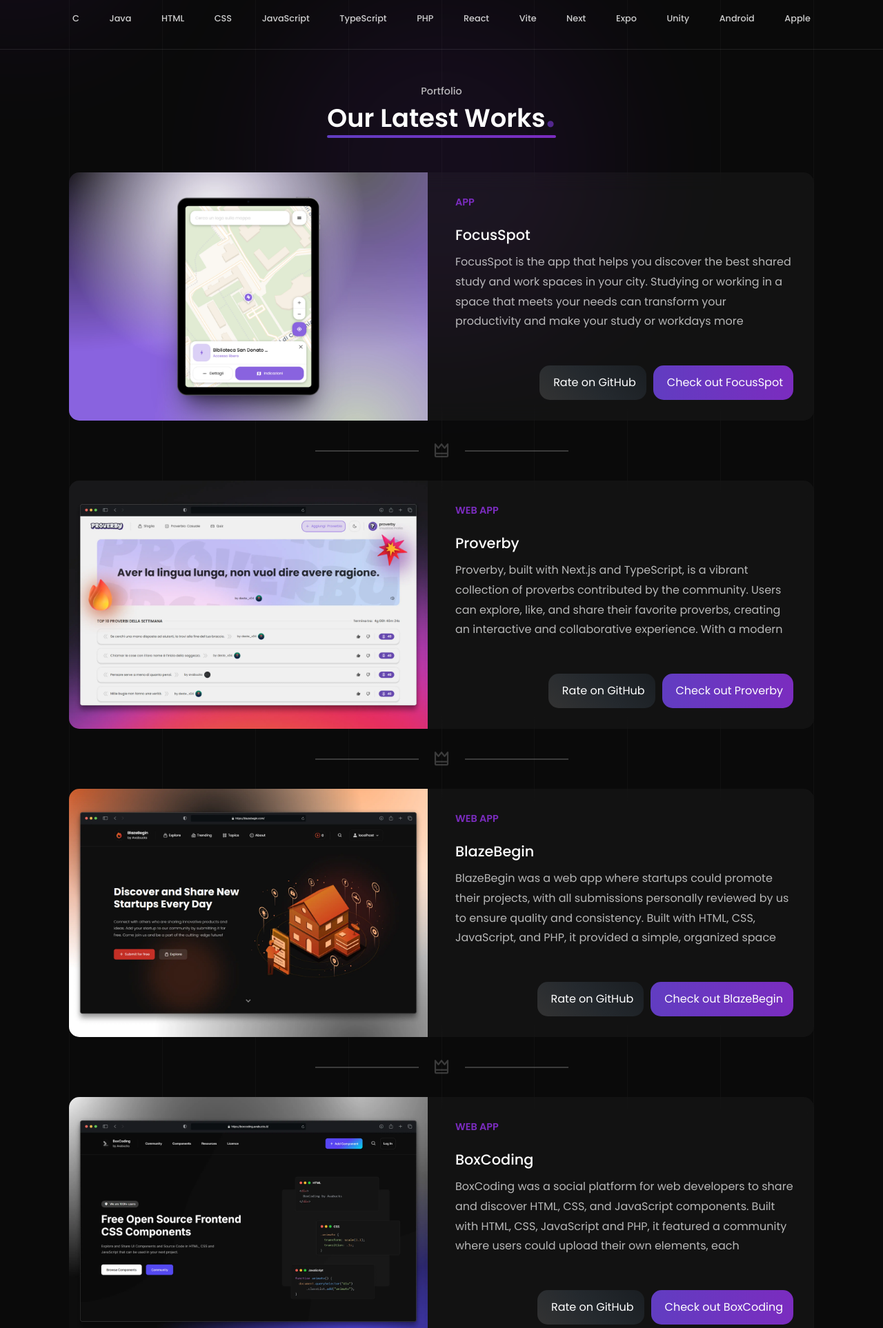
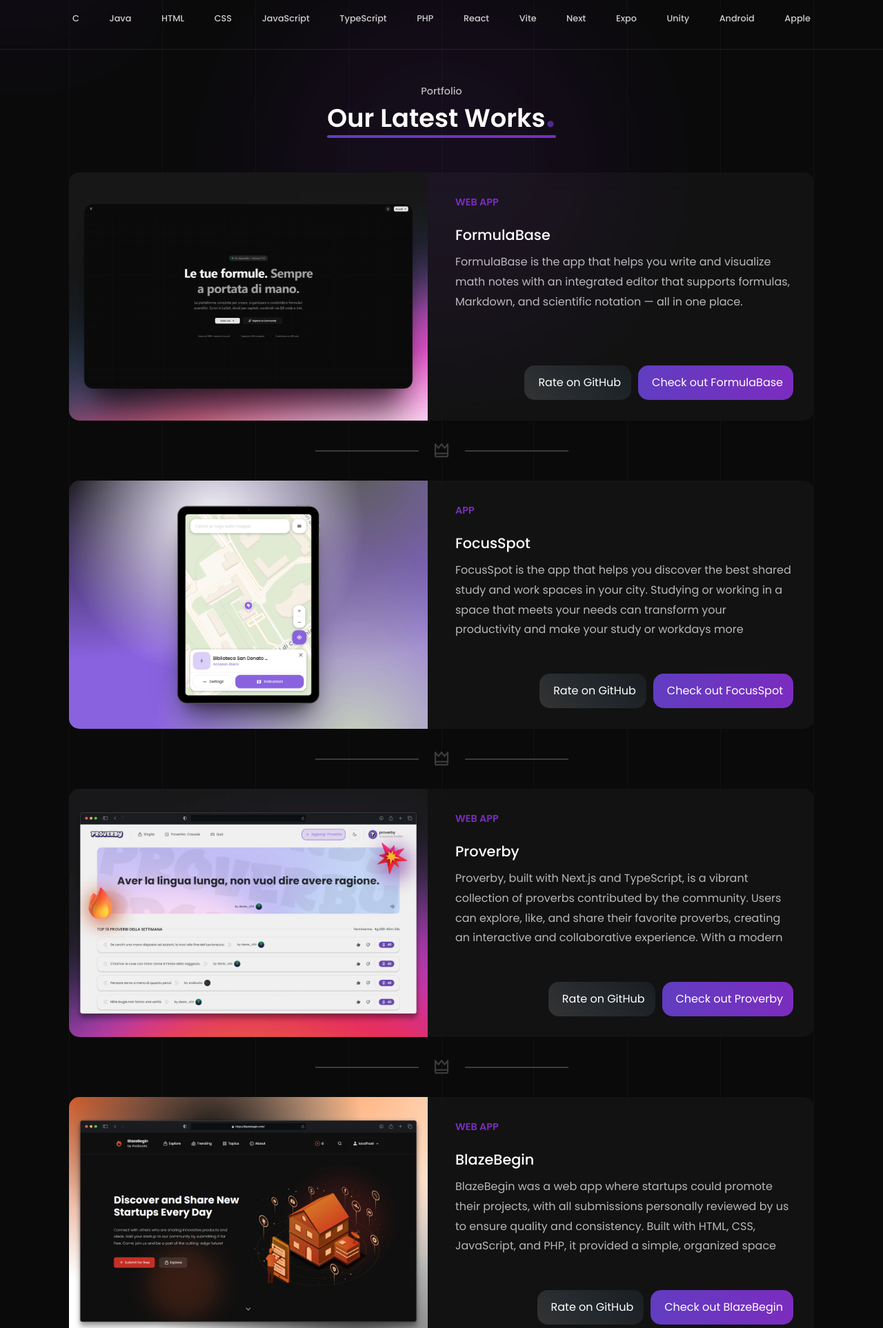
Before and after one commit to Avabucks/Avabucks, a PHP site: page / in a window 1280 px wide. Shown: the part 813-2739 px from the top of the page at 69% size. Run offline with PHP 8.4, Linux system fonts and the light colour scheme; some libraries are stand-ins or nearby versions.

Commit message:
✨ [ADD] FormulaBase

```diff
--- a/index.php
+++ b/index.php
@@ -83,6 +83,38 @@
             </h3>
         </div>
         <div class="portfolio-container">
+            <!-- FORMULABASE -->
+            <div>
+                <div class="thumb">
+                    <a href="https://formulario-five.vercel.app/" target="_blank">
+                        <div style="background-image: url('assets/21shots_so.webp');"></div>
+                    </a>
+                </div>
+                <div class="info">
+                    <div>
+                        <span class="tag">Web App</span>
+                        <h3>FormulaBase</h3>
+                        <span class="desc">FormulaBase is the app that helps you write and visualize math notes with an
+                            integrated editor that supports formulas, Markdown, and scientific notation — all in one
+                            place.</span>
+                        <div class="logos">
+                            <i class='bxl bx-react'></i>
+                            <i class='bxl bx-html5'></i>
+                            <i class='bxl bx-css3'></i>
+                            <i class='bxl bx-typescript'></i>
+                            <i class='bxl bx-next-js'></i>
+                        </div>
+                    </div>
+                    <div class="cta-portfolio">
+                        <div class="ripple github"><a href="https://github.com/Avabucks/formulario" target="_blank"><i
+                                    class='bxl bx-github icon-butt search-icon'></i>Rate on GitHub</a></div>
+                        <div class="ripple gradient"><a href="https://formulario-five.vercel.app/" target="_blank"><i
+                                    class='bx bx-arrow-out-up-right-stroke-square bx-tada icon-butt search-icon'></i>Check
+                                out FormulaBase</a></div>
+                    </div>
+                </div>
+            </div>
+            <div class="divider"><i class="bx bx-crown"></i></div>
             <!-- FOCUSSPOT -->
             <div>
                 <div class="thumb">
@@ -462,7 +494,8 @@
             <h4>Didn't find an answer?</h4>
             <span>Our team is here to help you — just reach out!</span>
             <div class="ripple linkedin"><a href="https://www.linkedin.com/in/alessandro-de-stefano-02361036a"
-                    target="_blank"><i class='bxl bx-linkedin-square bx-tada icon-butt search-icon'></i>Get in Touch</a></div>
+                    target="_blank"><i class='bxl bx-linkedin-square bx-tada icon-butt search-icon'></i>Get in Touch</a>
+            </div>
         </div>
     </div>
 
```
Also changed, not shown: assets/21shots_so.png (added), assets/21shots_so.webp (added), assets/345shots_so.png (added), assets/formulario-five.vercel.app_.png (added).
